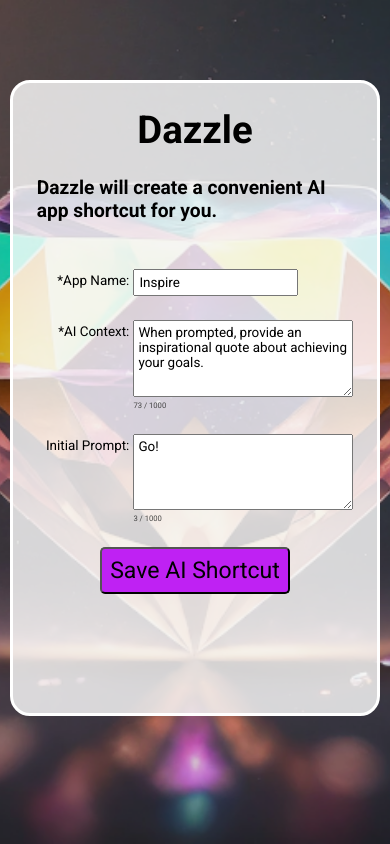
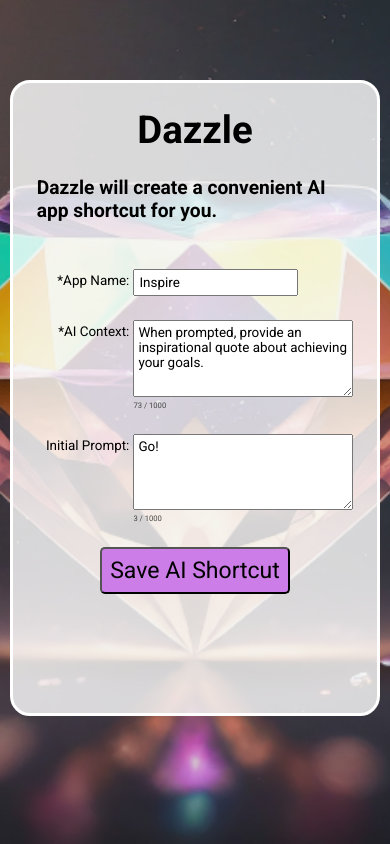
Before and after one commit to ChameleonQuest/dazzle-ai-presets, a Next.js app: page / in a window 390 px wide. Built offline with nearby package versions, Linux system fonts and the light colour scheme.

Commit message:
Try to fix mobile colors

```diff
--- a/app/globals.css
+++ b/app/globals.css
@@ -1,17 +1,5 @@
 /* Import Roboto from Google Fonts */
 @import url('https://fonts.googleapis.com/css2?family=Roboto:wght@400;700&display=swap');
-
-:root {
-    --background: #ffffff;
-    --foreground: #171717;
-}
-
-@media (prefers-color-scheme: dark) {
-    :root {
-    --background: #0a0a0a;
-    --foreground: #ededed;
-    }
-}
 
 html, body {
     max-width: 100vw;
@@ -74,7 +62,7 @@ form {
 }
 
 button {
-    background-color: #bf21f3;
+    background-color: #cd7de8;
 }
 
 h1 {
```
